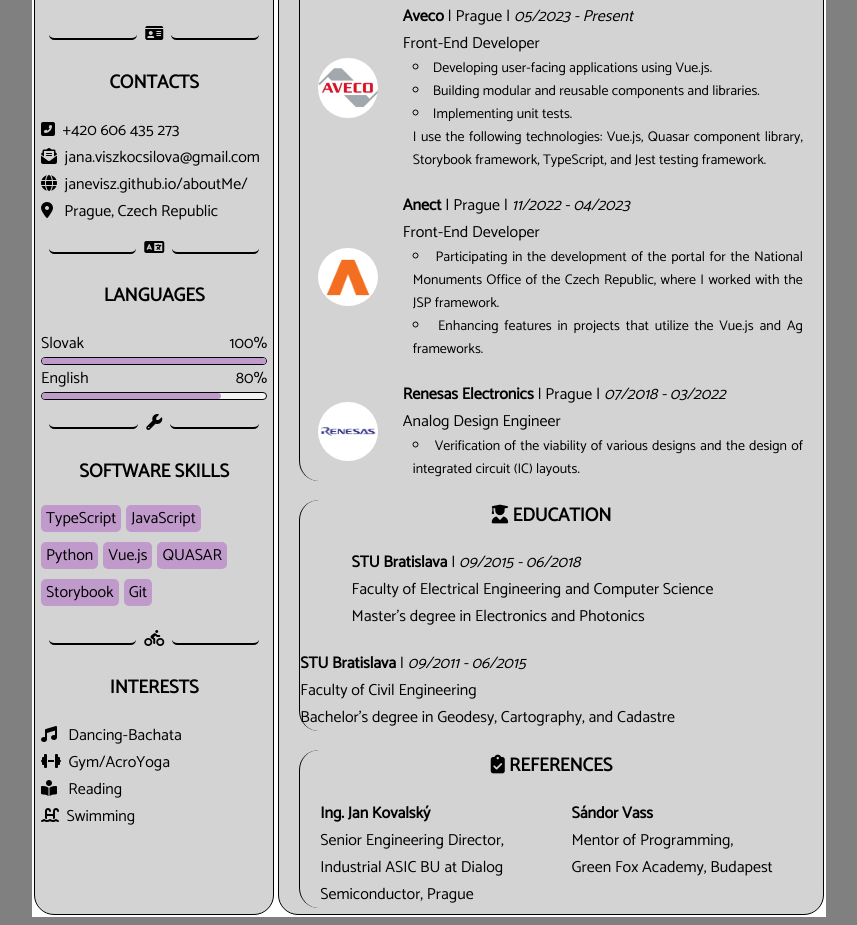
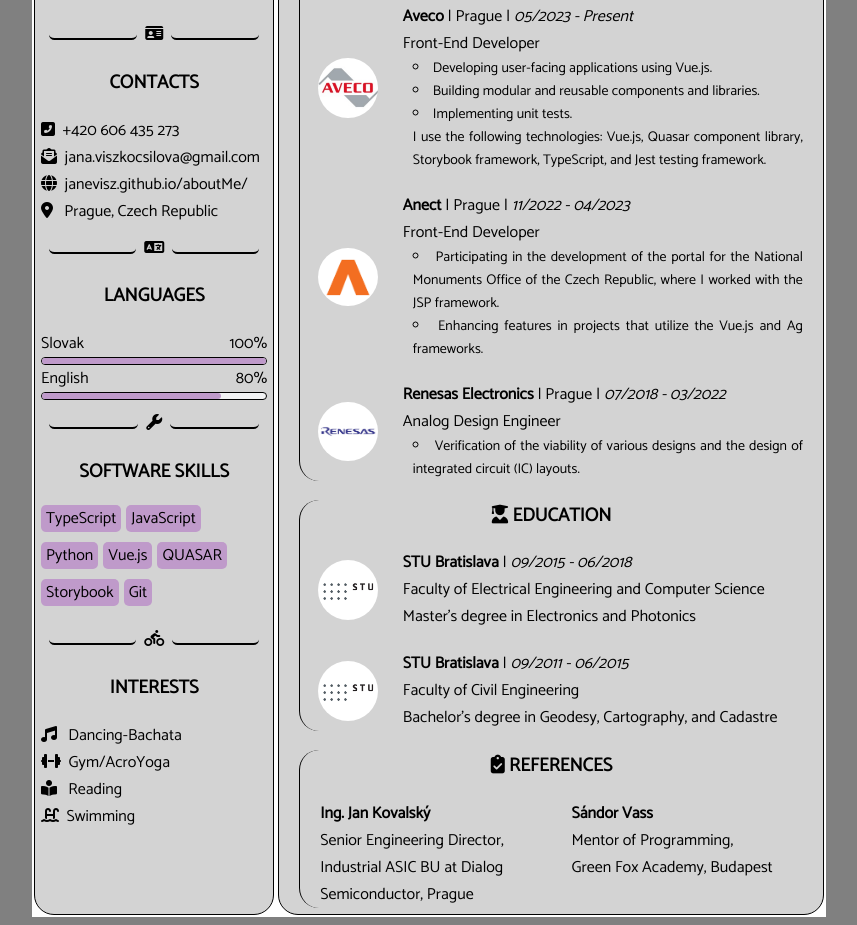
Before and after one commit to JaneVisz/cv-2023, a website: page index.html in a window 1280 px wide. Shown: the part 274-1199 px from the top of the page, without its empty margins (211-1068 px from the left). Drawn offline with nearby package versions, Linux system fonts and the light colour scheme; the site is published under a folder, as on GitHub Pages, so addresses that start at the root find nothing.

Commit message:
[M] Refactoring.

```diff
--- a/index.html
+++ b/index.html
@@ -163,14 +163,14 @@
                 <h3><i class="fas fa-user-graduate"></i><strong>
                     EDUCATION</strong></h3>
                 <div class="space-with-logos">
-                    <div><img class="circular-logo" src="/stu-logo.png" alt=""></div>
+                    <div><img class="circular-logo" src="./stu-logo.png" alt=""></div>
                     <div class="text-for-logo"><strong>STU Bratislava</strong> |<em> 09/2015 - 06/2018</em><br>Faculty
                         of
                         Electrical
                         Engineering and Computer Science<br>
                         Master's degree in Electronics and Photonics
                     </div>
-                    <div><img class="circular-logo" src="/stu-logo.png" alt=""></div>
+                    <div><img class="circular-logo" src="./stu-logo.png" alt=""></div>
                     <div class="text-for-logo"><strong>STU Bratislava </strong>|<em> 09/2011 - 06/2015</em><br>Faculty
                         of
                         Civil
```
